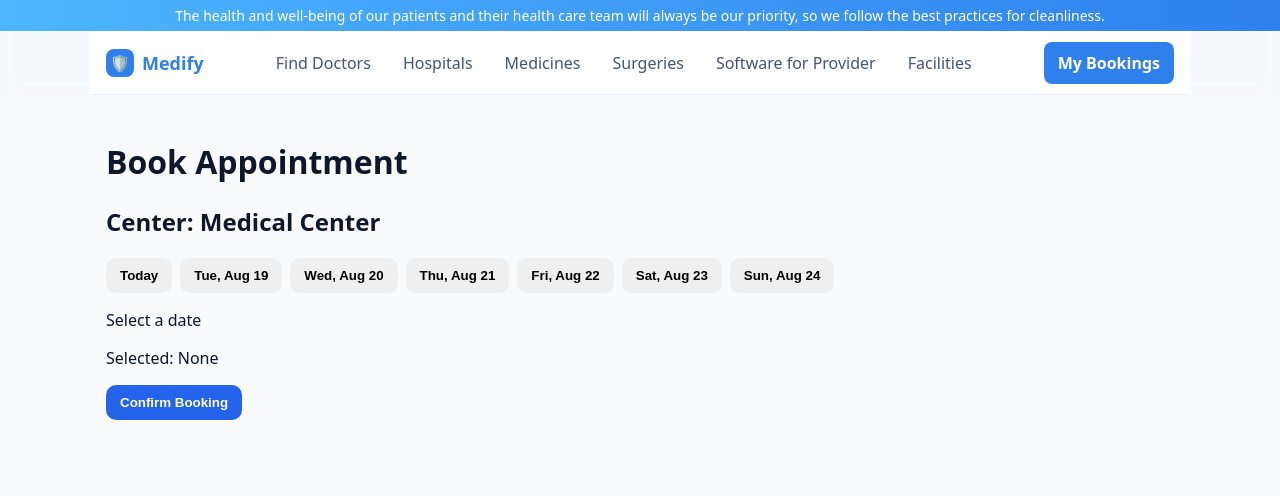
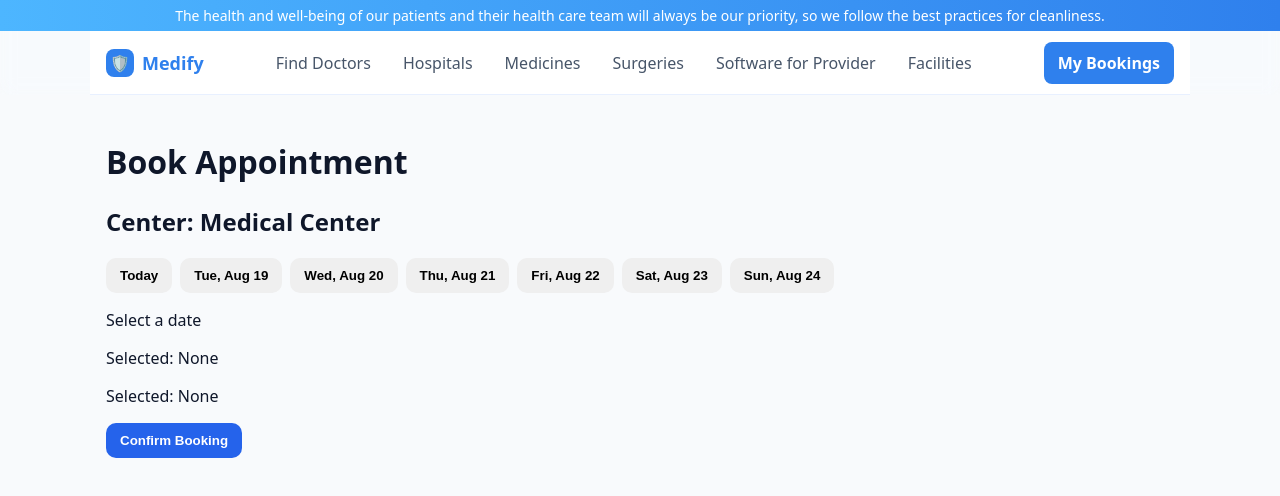
Before and after one commit to RachanaJain03/Medify, a React (Vite) app in the folder my-app/: page /booking/1 in a window 1280 px wide. Shown: the top 496 px of the page. Built offline with nearby package versions, Linux system fonts and the light colour scheme.

Commit message:
added h3 and select

```diff
--- a/my-app/src/pages/Booking.jsx
+++ b/my-app/src/pages/Booking.jsx
@@ -46,6 +46,8 @@ export default function Booking() {
   const [time, setTime] = useState("");
 
   const days = useMemo(() => getNextDays(7), []);
+  const selectedKey = dateObj ? dateObj.toISOString().slice(0, 10) : null;
+  const selectedLabel = selectedKey ? (days.find(d => d.key === selectedKey)?.label || "") : "";
 
   const confirm = () => {
     if (!dateObj || !time) return alert("Pick a date and time");
@@ -54,11 +56,14 @@ export default function Booking() {
       id: crypto.randomUUID(),
       centerId: center.id,
       centerName: center.name,
+      hospitalName: center.name,
       state: center.state,
       city: center.city,
       dateISO: formatISO(dateObj, { representation: "date" }),
       time,
     };
+
+    saveBooking(booking);
     dispatch({ type: "ADD", payload: booking });
     navigate("/my-bookings"); // <- plural
   };
@@ -98,6 +103,11 @@ export default function Booking() {
         Selected:&nbsp;
         {dateObj && time ? `${dateObj.toDateString()} at ${time}` : "None"}
       </p>
+      <p>
+        Selected:&nbsp;
+        {selectedLabel ? `${selectedLabel}${time ? `at ${time}` : ""}`
+        : "None"}
+      </p>
 
       <button
         className="btn btn-primary"
--- a/my-app/src/pages/myBookings.jsx
+++ b/my-app/src/pages/myBookings.jsx
@@ -2,10 +2,10 @@ import { useEffect, useState } from "react";
 import { useBookings } from "../context/BookingContext";
 
 export default function MyBookings() {
-  const { bookings = [], dispatch } = useBookings(); // your context
+  const { bookings = [], dispatch } = useBookings();
   const [persisted, setPersisted] = useState([]);
 
-  // Load persisted bookings once
+  // Load persisted bookings once (for the Cypress reload test)
   useEffect(() => {
     try {
       const saved = JSON.parse(localStorage.getItem("bookings") || "[]");
@@ -15,16 +15,17 @@ export default function MyBookings() {
     }
   }, []);
 
-  // Source of truth for rendering: prefer persisted (for Cypress reload test)
+  // Prefer persisted list (so items survive a reload)
   const list = persisted.length ? persisted : bookings;
 
   const cancel = (id) => {
-    // Update context (if your reducer handles REMOVE)
+    // Update context
     dispatch({ type: "REMOVE", id });
 
-    // Update localStorage copy
-    const next = (persisted.length ? persisted : bookings).filter(b => b.id !== id);
-    setPersisted(next); // keep UI in sync
+    // Update localStorage + local state
+    const base = persisted.length ? persisted : bookings;
+    const next = base.filter((b) => b.id !== id);
+    setPersisted(next);
     localStorage.setItem("bookings", JSON.stringify(next));
   };
 
@@ -36,9 +37,8 @@ export default function MyBookings() {
         <p>No bookings yet.</p>
       ) : (
         list.map((b) => {
-          // Be flexible with field names; tests expect lowercase in <h3>
-          const name =
-            (b.hospitalName || b.centerName || b.name || "").toLowerCase();
+          // tests look for lowercase hospital name in <h3>
+          const name = (b.hospitalName || b.centerName || b.name || "").toLowerCase();
           const city = b.city || "";
           const state = b.state || "";
           const date = b.date || b.dateISO || "";
```
